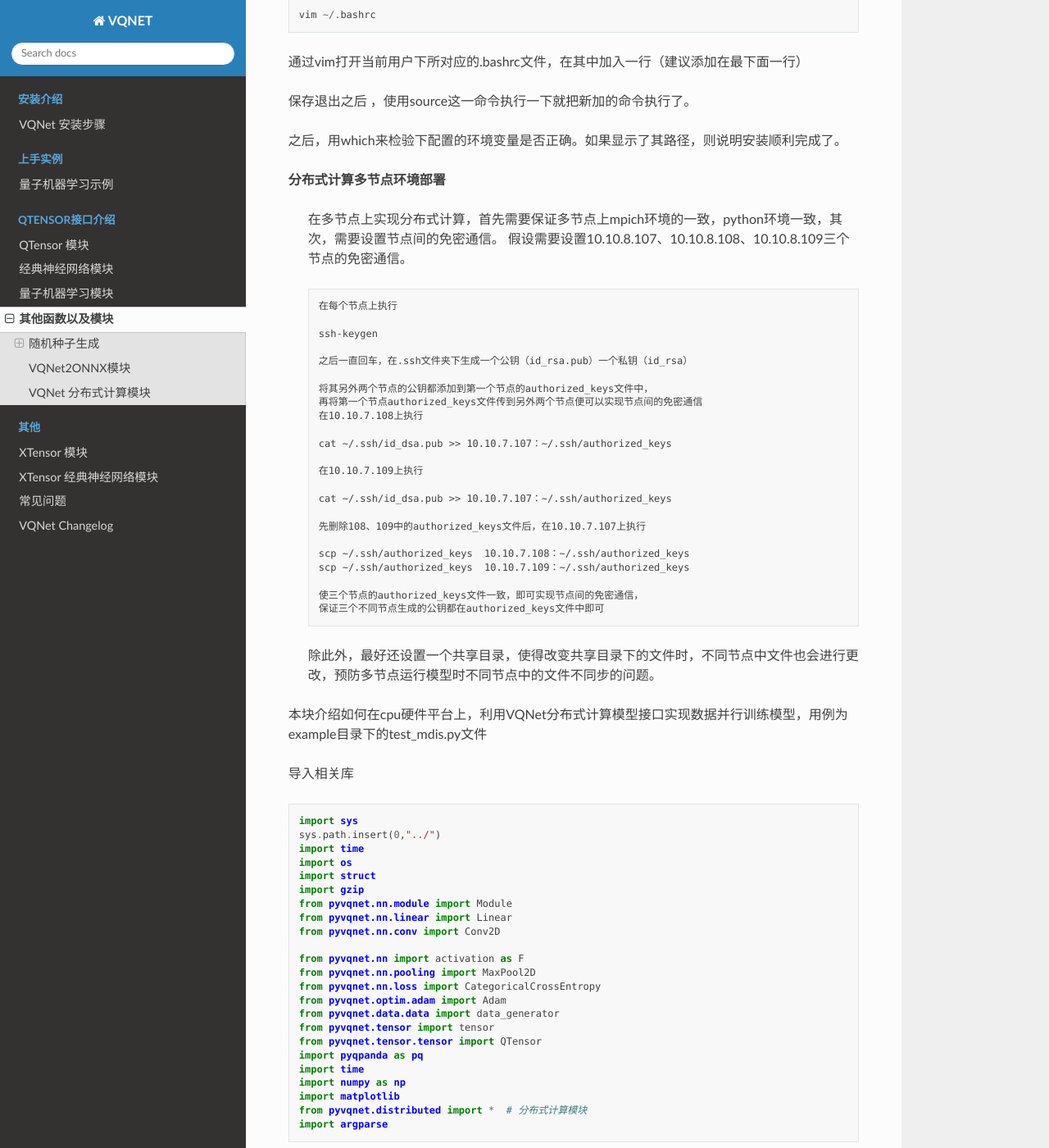
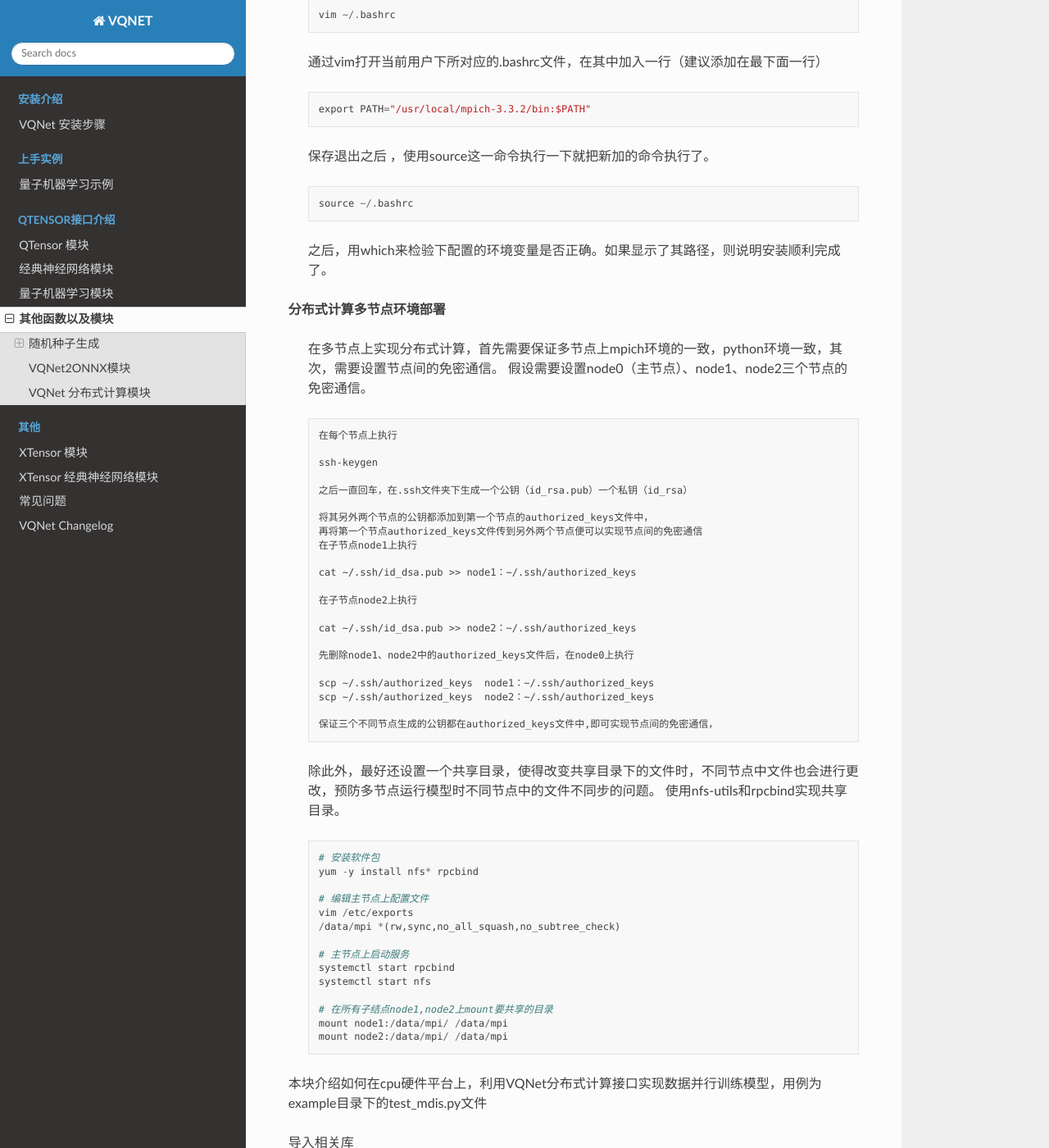
Before and after one commit to OriginQ/VQNET2.0-tutorial, a Sphinx documentation site: the page built from source/rst/utils.rst, in a window 1280 px wide and 1400 px high, scrolled down 9204 px. Shown: the whole window at 82% size. Built offline with Sphinx 7.4.7 and the Read the Docs theme 2.0.0, drawn with Linux system fonts in a browser that asks for light colours; some of the changed text lies outside the part shown.

Commit message:
[fix] fix some bugs of doc

```diff
--- a/source/rst/utils.rst
+++ b/source/rst/utils.rst
@@ -297,44 +297,46 @@ VQNet分布式计算模块支持将VQNet量子机器学习模型通过分布式
 
     完成mpich通信库的编译安装，编译前检测gcc、gfortran编译器是否安装。
 
-.. code-block::
+    .. code-block::
 
-    which gcc
-    which gfortran
+        which gcc
+        which gfortran
 
-当显示了gcc和gfortran的路径，即可进行下一步的安装，若没有相应的编译器，请先安装编译器。当检查完编译器之后，使用wget命令下载。
+    当显示了gcc和gfortran的路径，即可进行下一步的安装，若没有相应的编译器，请先安装编译器。当检查完编译器之后，使用wget命令下载。
 
-.. code-block::
+    .. code-block::
 
-    wget http://www.mpich.org/static/downloads/3.3.2/mpich-3.3.2.tar.gz
-    tar -zxvf mpich-3.3.2.tar.gz
-    cd mpich-3.3.2
-    ./configure --prefix=/usr/local/mpich-3.3.2
-    make
-    make install
+        wget http://www.mpich.org/static/downloads/3.3.2/mpich-3.3.2.tar.gz
+        tar -zxvf mpich-3.3.2.tar.gz
+        cd mpich-3.3.2
+        ./configure --prefix=/usr/local/mpich-3.3.2
+        make
+        make install
 
-完成mpich的编译安装后，需要配置其环境变量。
+    完成mpich的编译安装后，需要配置其环境变量。
 
-.. code-block::
+    .. code-block::
 
-    vim ~/.bashrc
+        vim ~/.bashrc
 
-通过vim打开当前用户下所对应的.bashrc文件，在其中加入一行（建议添加在最下面一行）
+    通过vim打开当前用户下所对应的.bashrc文件，在其中加入一行（建议添加在最下面一行）
 
-.. code-block::
-    export PATH="/usr/local/mpich-3.3.2/bin:$PATH"
+    .. code-block::
 
-保存退出之后 ，使用source这一命令执行一下就把新加的命令执行了。
+        export PATH="/usr/local/mpich-3.3.2/bin:$PATH"
 
-.. code-block::
-    source ~/.bashrc
+    保存退出之后 ，使用source这一命令执行一下就把新加的命令执行了。
 
-之后，用which来检验下配置的环境变量是否正确。如果显示了其路径，则说明安装顺利完成了。
+    .. code-block::
+
+        source ~/.bashrc
+
+    之后，用which来检验下配置的环境变量是否正确。如果显示了其路径，则说明安装顺利完成了。
 
 **分布式计算多节点环境部署**
 
     在多节点上实现分布式计算，首先需要保证多节点上mpich环境的一致，python环境一致，其次，需要设置节点间的免密通信。
-    假设需要设置10.10.8.107、10.10.8.108、10.10.8.109三个节点的免密通信。
+    假设需要设置node0（主节点）、node1、node2三个节点的免密通信。
 
     .. code-block::
 
@@ -346,26 +348,43 @@ VQNet分布式计算模块支持将VQNet量子机器学习模型通过分布式
 
         将其另外两个节点的公钥都添加到第一个节点的authorized_keys文件中，
         再将第一个节点authorized_keys文件传到另外两个节点便可以实现节点间的免密通信
-        在10.10.7.108上执行
+        在子节点node1上执行
 
-        cat ~/.ssh/id_dsa.pub >> 10.10.7.107：~/.ssh/authorized_keys
+        cat ~/.ssh/id_dsa.pub >> node1：~/.ssh/authorized_keys
 
-        在10.10.7.109上执行
+        在子节点node2上执行
 
-        cat ~/.ssh/id_dsa.pub >> 10.10.7.107：~/.ssh/authorized_keys
+        cat ~/.ssh/id_dsa.pub >> node2：~/.ssh/authorized_keys
 
-        先删除108、109中的authorized_keys文件后，在10.10.7.107上执行
+        先删除node1、node2中的authorized_keys文件后，在node0上执行
 
-        scp ~/.ssh/authorized_keys  10.10.7.108：~/.ssh/authorized_keys
-        scp ~/.ssh/authorized_keys  10.10.7.109：~/.ssh/authorized_keys
+        scp ~/.ssh/authorized_keys  node1：~/.ssh/authorized_keys
+        scp ~/.ssh/authorized_keys  node2：~/.ssh/authorized_keys
 
-        使三个节点的authorized_keys文件一致，即可实现节点间的免密通信，
-        保证三个不同节点生成的公钥都在authorized_keys文件中即可
+        保证三个不同节点生成的公钥都在authorized_keys文件中,即可实现节点间的免密通信，
 
     除此外，最好还设置一个共享目录，使得改变共享目录下的文件时，不同节点中文件也会进行更改，预防多节点运行模型时不同节点中的文件不同步的问题。
+    使用nfs-utils和rpcbind实现共享目录。
+
+    .. code-block::
+
+        # 安装软件包
+        yum -y install nfs* rpcbind
+
+        # 编辑主节点上配置文件
+        vim /etc/exports
+        /data/mpi *(rw,sync,no_all_squash,no_subtree_check)
+
+        # 主节点上启动服务
+        systemctl start rpcbind
+        systemctl start nfs
+
+        # 在所有子结点node1,node2上mount要共享的目录
+        mount node1:/data/mpi/ /data/mpi
+        mount node2:/data/mpi/ /data/mpi
 
 
-本块介绍如何在cpu硬件平台上，利用VQNet分布式计算模型接口实现数据并行训练模型，用例为example目录下的test_mdis.py文件
+本块介绍如何在cpu硬件平台上，利用VQNet分布式计算接口实现数据并行训练模型，用例为example目录下的test_mdis.py文件
 
 导入相关库
 
@@ -630,6 +649,7 @@ VQNet分布式计算模块支持将VQNet量子机器学习模型通过分布式
 以上均未用到分布式计算接口，而仅需要在训练时引用DataSplit、parallel_model、init_p即可实现数据并行的分布式计算。
 
 使用方法如下
+
 .. code-block::
 
     def run(args):
@@ -731,10 +751,9 @@ VQNet分布式计算模块支持将VQNet量子机器学习模型通过分布式
 
 .. code-block::
 
-    10.10.8.32:1
-    10.10.8.33:1
-    10.10.8.34:1
-    10.10.8.35:1
+    node0:1
+    node1:1
+    node2:1
 
 
 在命令行输入
```
